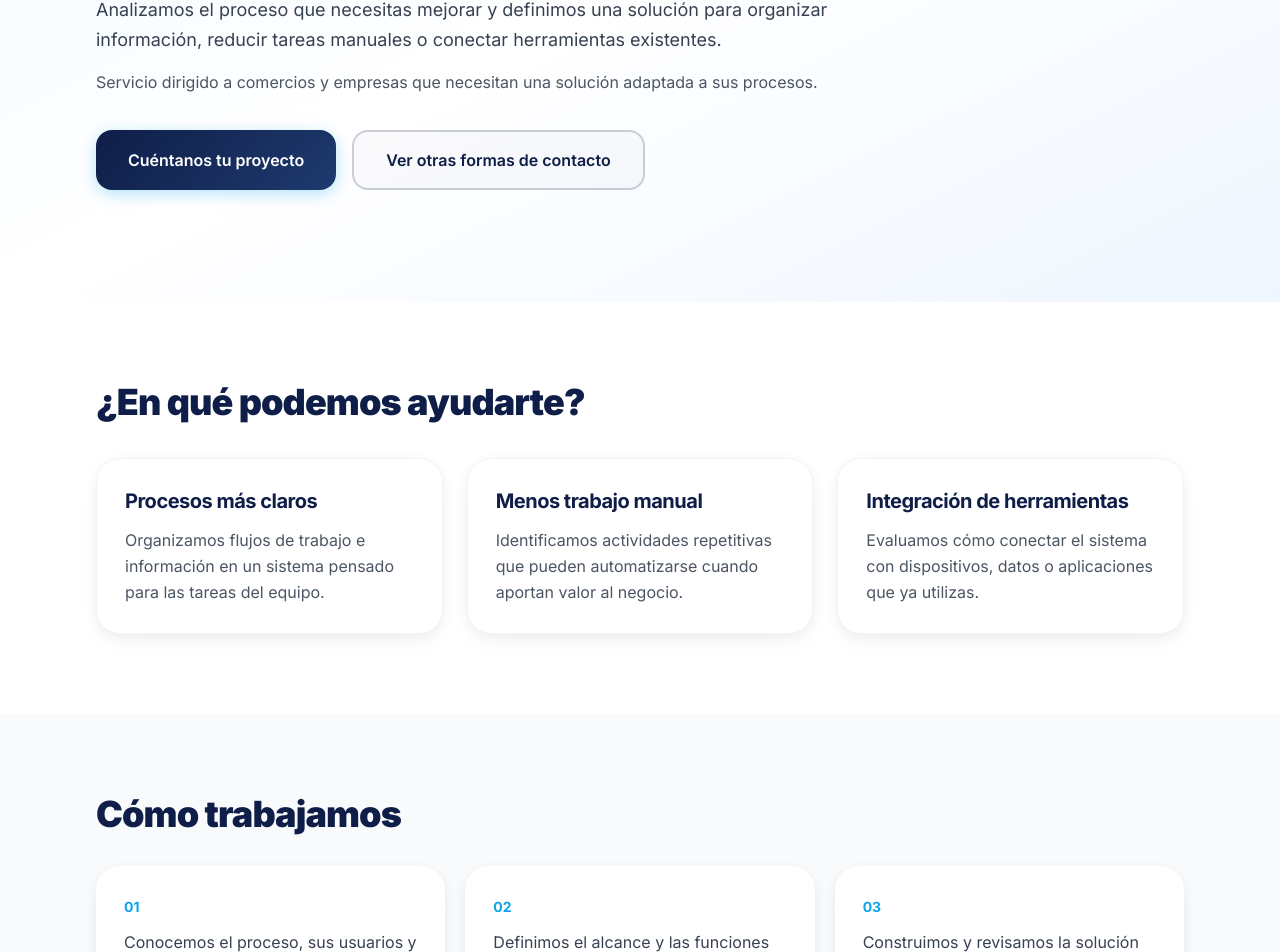
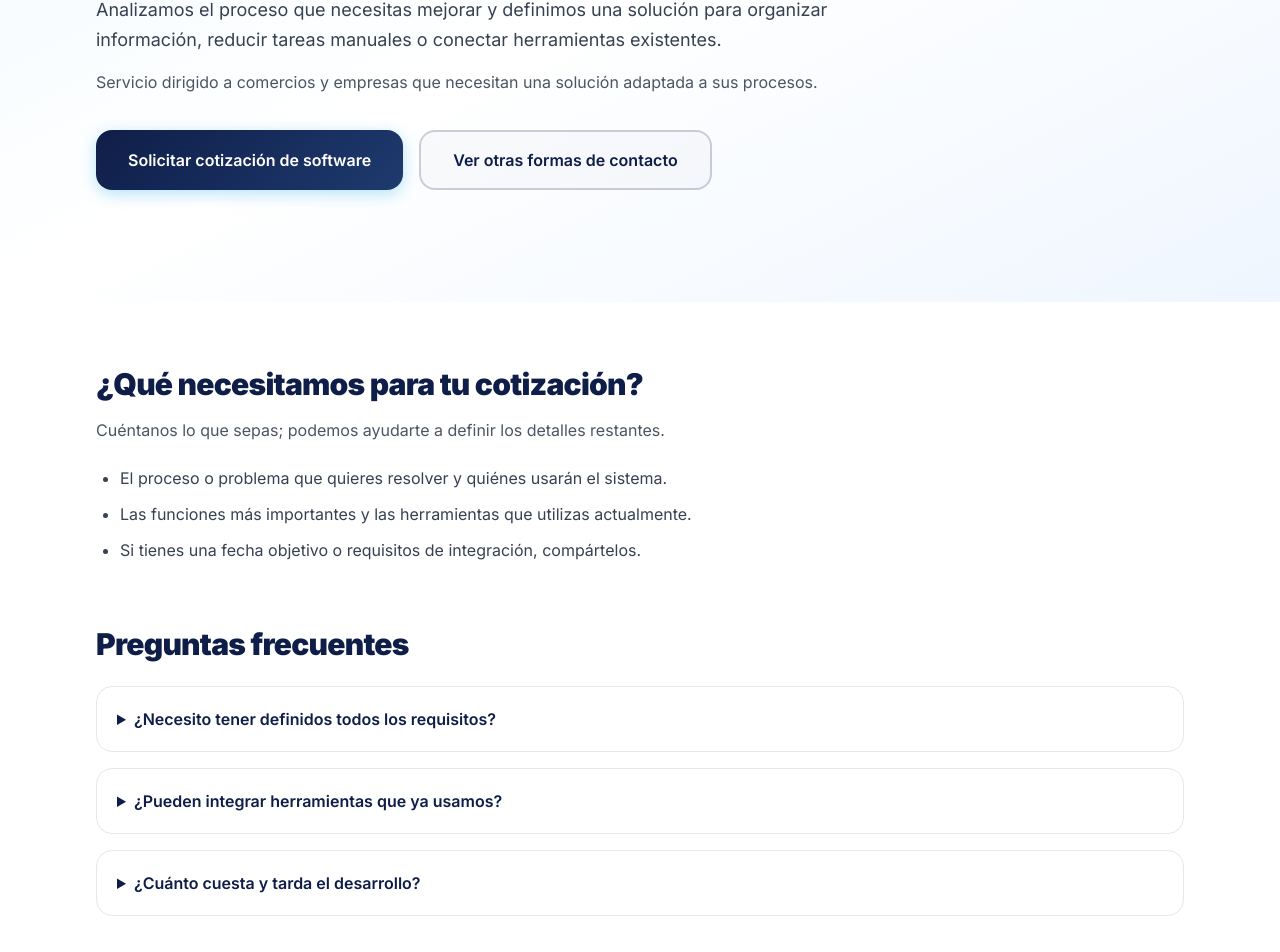
Before and after one commit to kromee/edmcomunicaciones, a Next.js app: page /servicios/desarrollo-software-a-medida in a window 1280 px wide. Shown: the part 399-1351 px from the top of the page. Built offline with nearby package versions, Linux system fonts and the light colour scheme; no server answers.

Commit message:
Improve service pages for customer inquiries

```diff
--- a/src/app/servicios/cctv/page.tsx
+++ b/src/app/servicios/cctv/page.tsx
@@ -25,5 +25,13 @@ export default function CctvPage() {
     ]}
     project={{ title: 'Videovigilancia para una empresa', description: 'Entre los proyectos presentados por EDM hay una instalación de 24 cámaras para supervisar áreas interiores y exteriores.' }}
     whatsappMessage="Hola EDM Comunicaciones, me interesa una instalación de CCTV. ¿Podemos hablar de mi proyecto?"
+    cta="Solicitar cotización de CCTV"
+    quoteDetails={['El tipo de inmueble y la zona donde se encuentra.', 'Las áreas que deseas vigilar y, si lo sabes, el número aproximado de cámaras.', 'Si ya cuentas con cámaras o grabador y necesitas aprovecharlos.']}
+    faqs={[
+      { question: '¿Qué incluye la instalación?', answer: 'Revisamos el espacio y definimos contigo los equipos, las ubicaciones y el alcance. La instalación, configuración y puesta en marcha se detallan en la propuesta.' },
+      { question: '¿Puedo consultar las cámaras desde mi celular?', answer: 'Depende del sistema y de la conexión disponible. Podemos revisar las opciones compatibles con el equipo que se instale o que ya tengas.' },
+      { question: '¿Cuánto tiempo se guardan las grabaciones?', answer: 'Depende de la capacidad de almacenamiento, la cantidad de cámaras y la configuración de grabación. Lo definimos según tus necesidades.' },
+      { question: '¿Puedo conservar equipos que ya tengo?', answer: 'Podemos revisar su estado y compatibilidad antes de recomendar qué conservar o sustituir.' },
+    ]}
   />;
 }
--- a/src/app/servicios/desarrollo-software-a-medida/page.tsx
+++ b/src/app/servicios/desarrollo-software-a-medida/page.tsx
@@ -25,6 +25,13 @@ export default function DesarrolloSoftwarePage() {
     ]}
     project={{ title: 'Sistemas para operación empresarial', description: 'En el portafolio de EDM hay ejemplos de software para gestión hospitalaria y operaciones de negocio.' }}
     whatsappMessage="Hola EDM Comunicaciones, me interesa desarrollar software a medida. ¿Podemos hablar de mi proyecto?"
+    cta="Solicitar cotización de software"
+    quoteDetails={['El proceso o problema que quieres resolver y quiénes usarán el sistema.', 'Las funciones más importantes y las herramientas que utilizas actualmente.', 'Si tienes una fecha objetivo o requisitos de integración, compártelos.']}
+    faqs={[
+      { question: '¿Necesito tener definidos todos los requisitos?', answer: 'No. Podemos comenzar con el problema y las tareas principales para definir juntos el alcance.' },
+      { question: '¿Pueden integrar herramientas que ya usamos?', answer: 'Evaluamos las opciones de integración según los sistemas, sus capacidades y el alcance del proyecto.' },
+      { question: '¿Cuánto cuesta y tarda el desarrollo?', answer: 'El costo y el tiempo dependen de las funciones, integraciones y alcance acordados. Preparamos una propuesta después de revisar tus necesidades.' },
+    ]}
     coverage={false}
   />;
 }
--- a/src/app/servicios/redes-y-cableado/page.tsx
+++ b/src/app/servicios/redes-y-cableado/page.tsx
@@ -25,5 +25,12 @@ export default function RedesYCableadoPage() {
     ]}
     project={{ title: 'Red para un centro de capacitación', description: 'El portafolio de EDM muestra un proyecto de 30 puntos de red, cobertura Wi-Fi y organización del cableado para un centro de capacitación.' }}
     whatsappMessage="Hola EDM Comunicaciones, necesito una instalación de red o cableado. ¿Podemos hablar de mi proyecto?"
+    cta="Solicitar cotización de redes"
+    quoteDetails={['La ubicación y el tipo de espacio que quieres conectar.', 'El número aproximado de equipos o puntos de red que necesitas.', 'Si cuentas con red o equipos existentes y qué problema deseas resolver.']}
+    faqs={[
+      { question: '¿Pueden ampliar una red existente?', answer: 'Podemos revisar la instalación y los equipos actuales para proponer una ampliación compatible con tus necesidades.' },
+      { question: '¿Qué tipo de cableado necesito?', answer: 'Depende de las distancias, los dispositivos y el uso previsto. Definimos la opción y su alcance en la propuesta.' },
+      { question: '¿También pueden mejorar la cobertura Wi-Fi?', answer: 'Podemos revisar la distribución del espacio y proponer puntos de acceso según la cobertura necesaria.' },
+    ]}
   />;
 }
--- a/src/components/ServiceLanding.tsx
+++ b/src/components/ServiceLanding.tsx
@@ -12,6 +12,9 @@ type ServiceLandingProps = {
   process: string[];
   project: { title: string; description: string };
   whatsappMessage: string;
+  cta: string;
+  quoteDetails: string[];
+  faqs: { question: string; answer: string }[];
   coverage?: boolean;
 };
 
@@ -24,6 +27,9 @@ export function ServiceLanding({
   process,
   project,
   whatsappMessage,
+  cta,
+  quoteDetails,
+  faqs,
   coverage = true,
 }: ServiceLandingProps) {
   return (
@@ -38,11 +44,28 @@ export function ServiceLanding({
             <p className="mt-4 max-w-3xl text-gray-600">{audience}</p>
             <div className="mt-9 flex flex-wrap gap-4">
               <a className="btn-nexus-primary inline-flex items-center justify-center" href={getWhatsAppLink(whatsappMessage)} target="_blank" rel="noopener noreferrer">
-                Cuéntanos tu proyecto
+                {cta}
               </a>
               <Link className="btn-nexus-secondary inline-flex items-center justify-center" href="/contacto">Ver otras formas de contacto</Link>
             </div>
             {coverage && <p className="mt-6 text-sm text-gray-600">Atención en CDMX, Estado de México, Puebla y Veracruz.</p>}
+          </div>
+        </section>
+
+        <section className="mx-auto max-w-6xl px-4 py-16 sm:px-6 lg:px-8">
+          <h2 className="text-3xl font-black text-brand">¿Qué necesitamos para tu cotización?</h2>
+          <p className="mt-4 text-gray-600">Cuéntanos lo que sepas; podemos ayudarte a definir los detalles restantes.</p>
+          <ul className="mt-6 list-disc space-y-3 pl-6 text-gray-700">
+            {quoteDetails.map((detail) => <li key={detail}>{detail}</li>)}
+          </ul>
+          <h2 className="mt-16 text-3xl font-black text-brand">Preguntas frecuentes</h2>
+          <div className="mt-6 space-y-4">
+            {faqs.map((faq) => (
+              <details key={faq.question} className="rounded-xl border border-gray-200 bg-white p-5">
+                <summary className="cursor-pointer font-semibold text-brand">{faq.question}</summary>
+                <p className="mt-3 leading-relaxed text-gray-700">{faq.answer}</p>
+              </details>
+            ))}
           </div>
         </section>
 
@@ -82,7 +105,7 @@ export function ServiceLanding({
           <div className="mt-12 rounded-2xl bg-brand p-8 text-white sm:p-10">
             <h2 className="text-2xl font-bold">Hablemos de lo que necesitas</h2>
             <p className="mt-3 max-w-2xl text-white/85">Cuéntanos el espacio, los equipos o el proceso que quieres resolver. Te ayudaremos a definir el siguiente paso.</p>
-            <a className="mt-6 inline-flex rounded-xl bg-white px-6 py-3 font-bold text-brand" href={getWhatsAppLink(whatsappMessage)} target="_blank" rel="noopener noreferrer">Contactar a EDM</a>
+            <a className="mt-6 inline-flex rounded-xl bg-white px-6 py-3 font-bold text-brand" href={getWhatsAppLink(whatsappMessage)} target="_blank" rel="noopener noreferrer">{cta}</a>
           </div>
         </section>
       </main>
```
